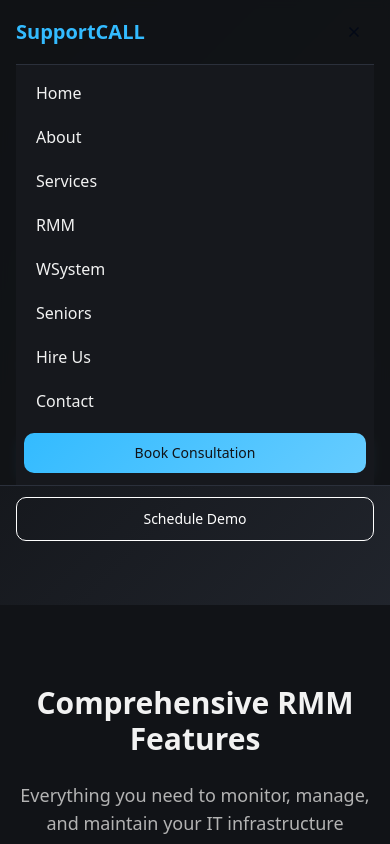
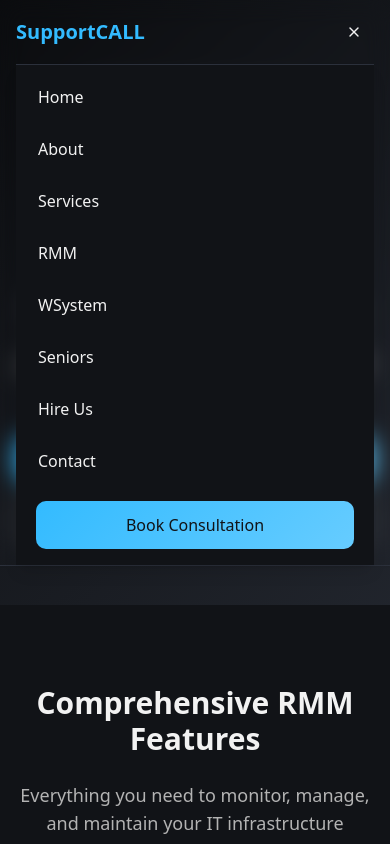
Before and after one commit to supportcall/bridge-ict-web, a React (Vite) app: page /services/rmm in a window 390 px wide. Both pictures are taken after a click on the button 354 px from the left and 32 px from the top of the page. Shown: the top 844 px of the page. Built offline with nearby package versions, Linux system fonts and the light colour scheme.

Commit message:
Fix responsive menu visibility
Ensure the menu and menu button are visible on all devices when the screen is resized.

```diff
--- a/src/components/Navigation.tsx
+++ b/src/components/Navigation.tsx
@@ -17,7 +17,7 @@ const Navigation = () => {
   ];
 
   return (
-    <nav className="fixed top-0 w-full z-50 bg-background/95 backdrop-blur-sm border-b border-border">
+    <nav className="fixed top-0 w-full z-50 bg-background/98 backdrop-blur-md border-b border-border shadow-sm">
       <div className="max-w-7xl mx-auto px-4 sm:px-6 lg:px-8">
         <div className="flex justify-between items-center h-16">
           {/* Logo */}
@@ -49,6 +49,8 @@ const Navigation = () => {
               variant="ghost"
               size="icon"
               onClick={() => setIsOpen(!isOpen)}
+              className="text-foreground hover:text-primary hover:bg-muted/50 relative z-10"
+              aria-label="Toggle menu"
             >
               {isOpen ? <X className="h-6 w-6" /> : <Menu className="h-6 w-6" />}
             </Button>
@@ -57,20 +59,20 @@ const Navigation = () => {
 
         {/* Mobile Navigation */}
         {isOpen && (
-          <div className="md:hidden">
-            <div className="px-2 pt-2 pb-3 space-y-1 sm:px-3 bg-card border-t border-border">
+          <div className="md:hidden animate-fade-in">
+            <div className="px-2 pt-2 pb-4 space-y-1 sm:px-3 bg-background border-t border-border shadow-lg">
               {navItems.map((item) => (
                 <a
                   key={item.name}
                   href={item.href}
-                  className="text-foreground hover:text-primary block px-3 py-2 rounded-md text-base font-medium transition-colors duration-200"
+                  className="text-foreground hover:text-primary hover:bg-muted/50 block px-3 py-3 rounded-md text-base font-medium transition-all duration-200 border-l-2 border-transparent hover:border-primary"
                   onClick={() => setIsOpen(false)}
                 >
                   {item.name}
                 </a>
               ))}
-              <div className="pt-2">
-                <Button variant="premium" className="w-full">
+              <div className="pt-3 px-3">
+                <Button variant="premium" className="w-full h-12 text-base">
                   Book Consultation
                 </Button>
               </div>
```
